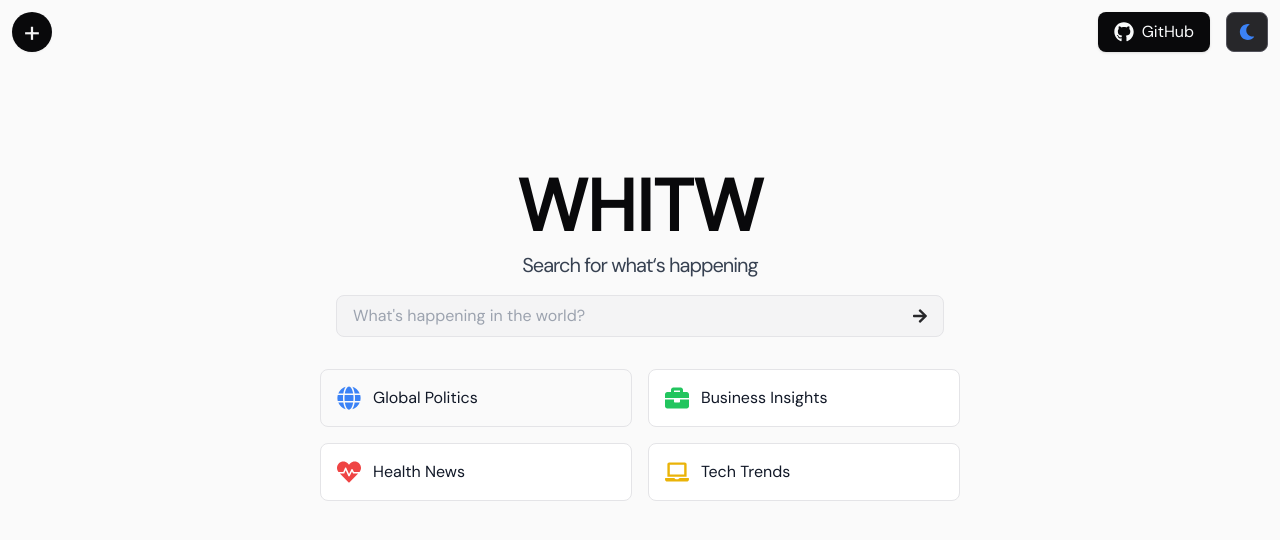
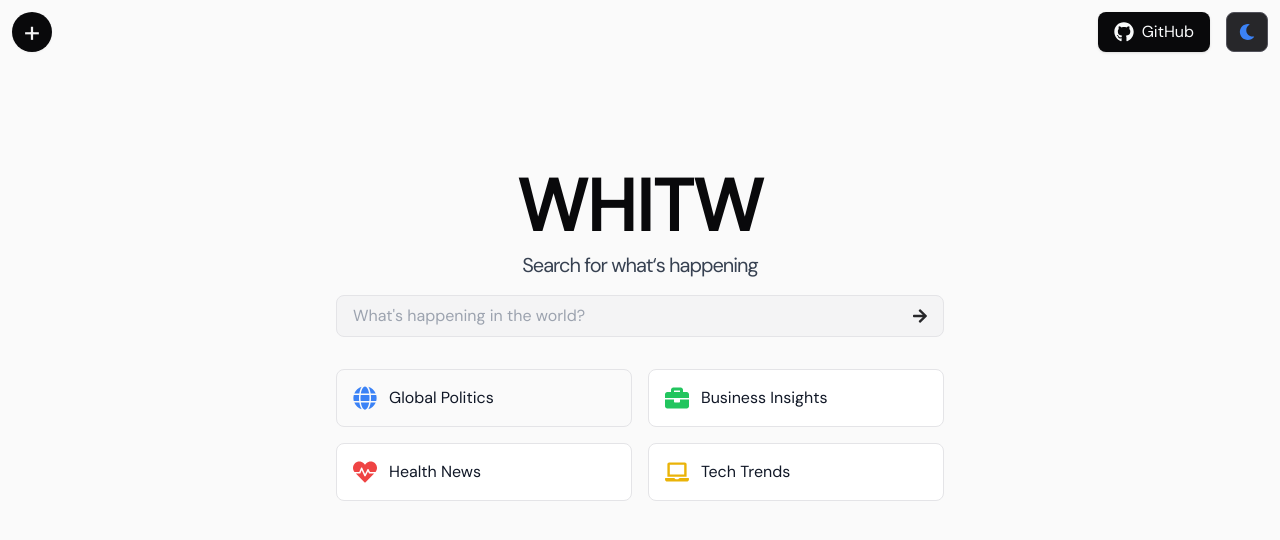
Before and after one commit to ahmadrafidev/whitw, a Next.js app: page / in a window 1280 px wide. Shown: the top 540 px of the page. Built offline with nearby package versions, Linux system fonts and the light colour scheme.

Commit message:
fix alignment

```diff
--- a/app/page.tsx
+++ b/app/page.tsx
@@ -1,8 +1,8 @@
 'use client'
 
 import { useState } from 'react';
+import { useRouter } from 'next/navigation';
 import Link from 'next/link';
-import { useRouter } from 'next/navigation';
 
 import SearchBar from '@/components/ui/SearchBar';
 import NewButton from '@/components/ui/NewButton';
@@ -43,7 +43,7 @@ export default function Home() {
       </section>
 
       {/* Cue Keywords Cards */}
-      <section className="w-full max-w-2xl mt-8 grid grid-cols-1 md:grid-cols-2 gap-4 px-4">
+      <section className="w-full max-w-2xl mt-8 grid grid-cols-1 md:grid-cols-2 gap-4 px-8">
         <div
           className="flex items-center p-4 bg-zinc-50 dark:bg-zinc-800 rounded-lg border border-zinc-200 dark:border-zinc-700 hover:bg-zinc-100 dark:hover:bg-zinc-700 cursor-pointer"
           onClick={() => handleCueClick('Global Politics')}
```
Also changed, not shown: components/ui/SearchBar.tsx (line endings or trailing spaces).
